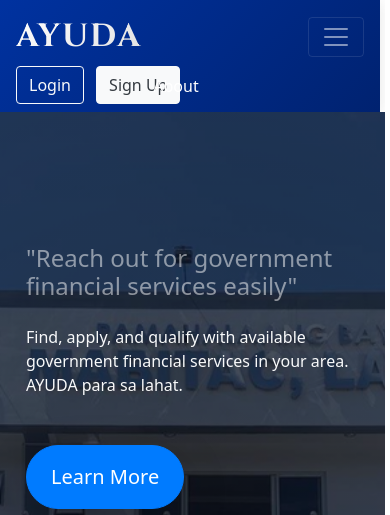
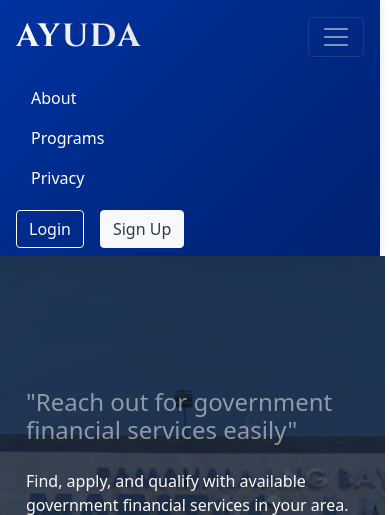
Before and after one commit to armanavi-lspu/AYUDA, a Flask app: page / in a window 390 px wide, after a click that opens the changed part. Shown: the top 515 px of the page. Run offline with Flask 3, Linux system fonts and the light colour scheme; some libraries are stand-ins or nearby versions.

Commit message:
Fix login

```diff
--- a/templates/base.html
+++ b/templates/base.html
@@ -89,17 +89,20 @@
         .navbar {
             background: linear-gradient(135deg, #0032A0 0%, #002270 100%) !important;
             box-shadow: 0 2px 15px rgba(0, 0, 0, 0.1);
+            position: relative;
+            z-index: 1000;
         }
 
-        /* Center navbar navigation items */
+        /* Navbar layout */
         .navbar-collapse {
-            justify-content: center;
+            justify-content: space-between;
+            align-items: center;
         }
 
         .navbar-nav {
-            position: absolute;
-            left: 50%;
-            transform: translateX(-50%);
+            position: static;
+            transform: none;
+            margin: 0 auto;
         }
 
         .navbar-nav .nav-link {
@@ -125,7 +128,28 @@
 
         /* Buttons container - push to the right */
         .navbar-buttons {
-            margin-left: auto;
+            margin-left: 1rem;
+            display: flex;
+            align-items: center;
+            gap: 0.5rem;
+            position: relative;
+            z-index: 2;
+        }
+
+        @media (max-width: 991.98px) {
+            .navbar-collapse {
+                justify-content: flex-start;
+            }
+
+            .navbar-nav {
+                margin-top: 0.75rem;
+                margin-left: 0;
+            }
+
+            .navbar-buttons {
+                margin-left: 0;
+                margin-top: 0.75rem;
+            }
         }
     </style>
 
@@ -230,8 +254,14 @@
             const alerts = document.querySelectorAll('.flash-message');
             alerts.forEach(function(alert) {
                 setTimeout(function() {
-                    const bsAlert = new bootstrap.Alert(alert);
-                    bsAlert.close();
+                    if (window.bootstrap && window.bootstrap.Alert) {
+                        const bsAlert = new window.bootstrap.Alert(alert);
+                        bsAlert.close();
+                    } else if (window.jQuery && window.jQuery.fn && window.jQuery.fn.alert) {
+                        window.jQuery(alert).alert('close');
+                    } else if (alert && alert.parentNode) {
+                        alert.parentNode.removeChild(alert);
+                    }
                 }, 5000);
             });
         });
```
Also changed, not shown: wsgi.py (line endings or trailing spaces), 1 other file.
